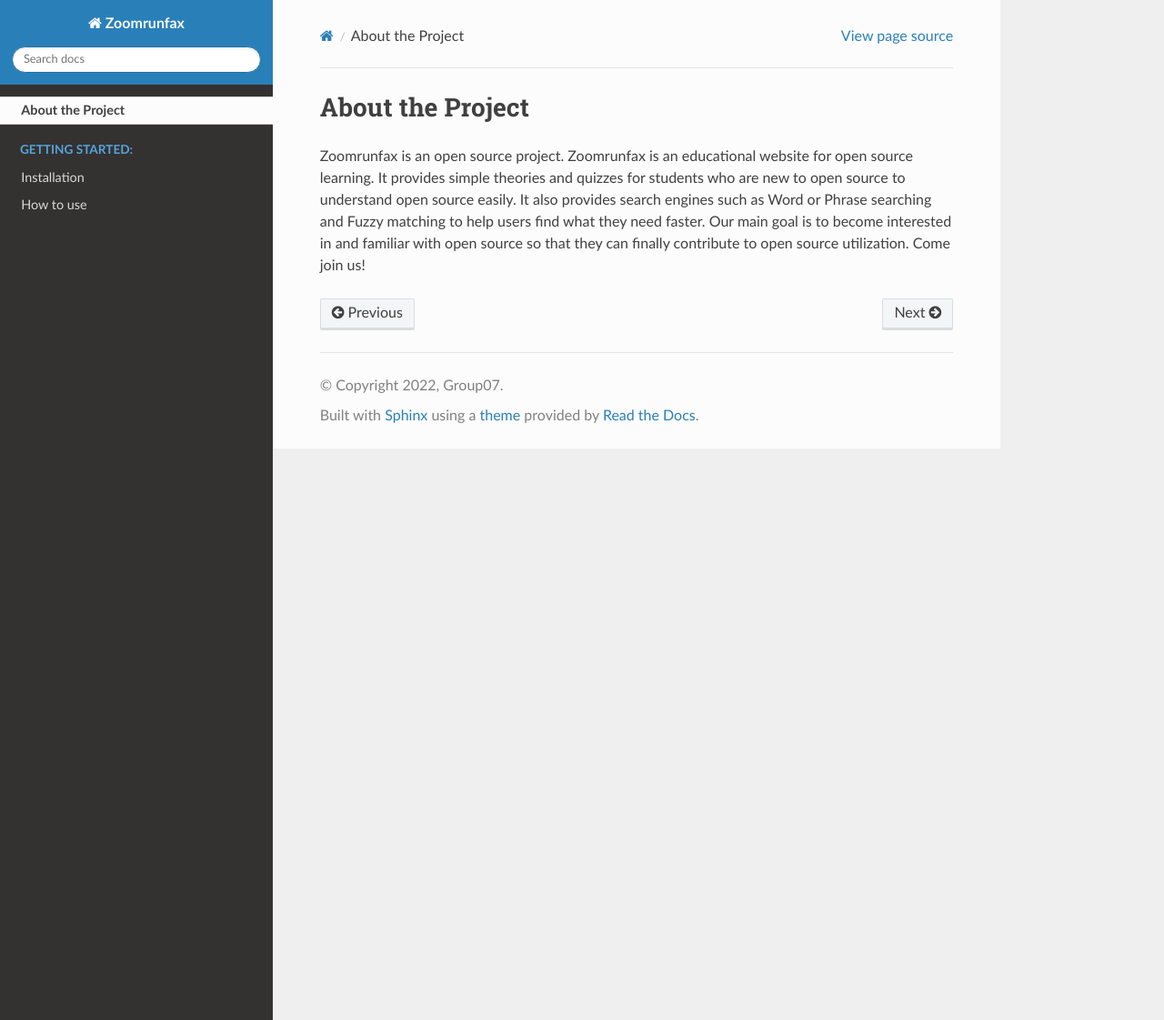
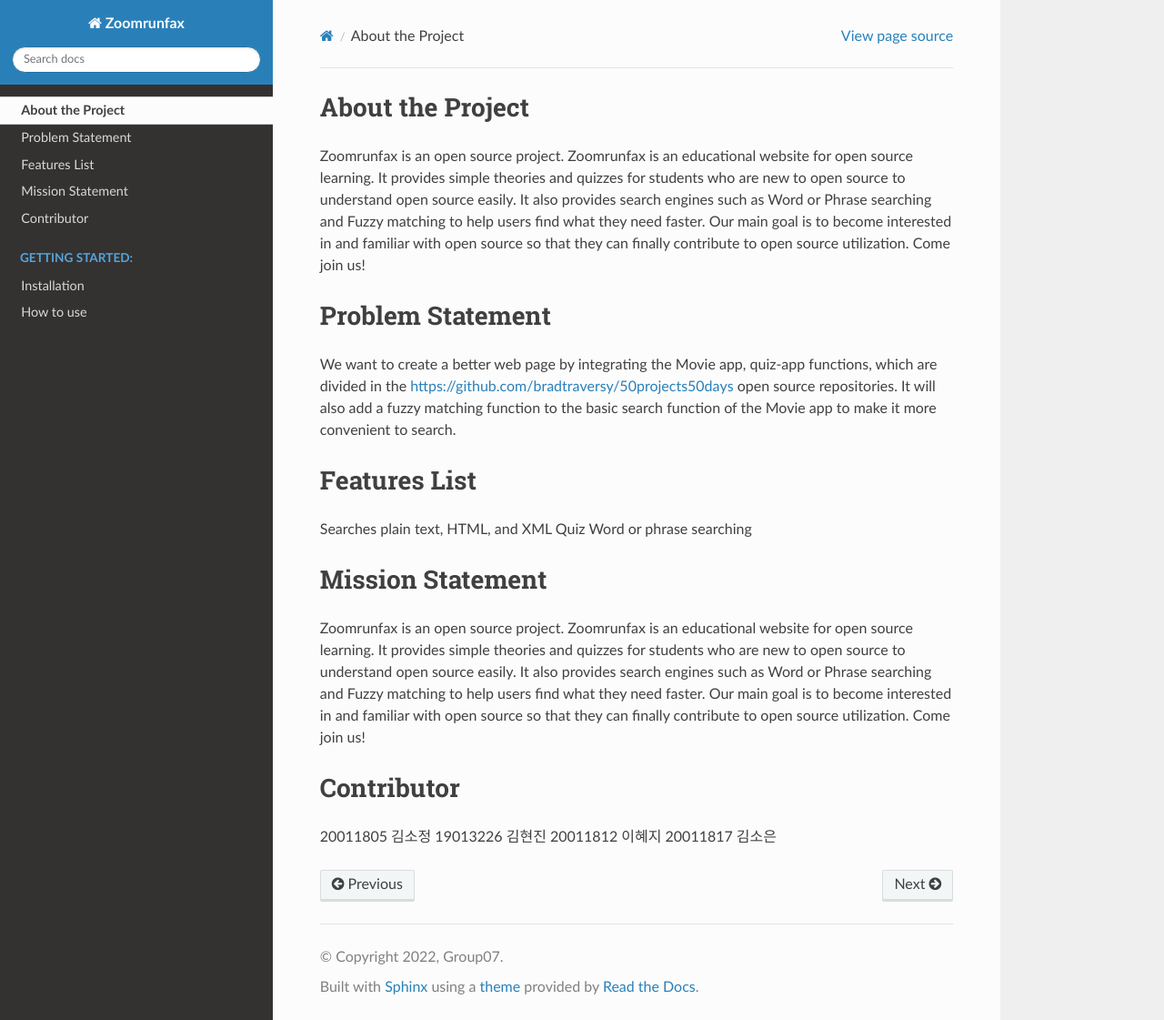
Before and after one commit to soeun72/OpS-EDU, a Sphinx documentation site: the page built from docs/source/About.rst, in a window 1280 px wide and 1121 px high. Shown: the whole window at 91% size. Built offline with Sphinx 7.4.7 and the Read the Docs theme 2.0.0, drawn with Linux system fonts in a browser that asks for light colours.

Commit message:
Update About.rst

```diff
--- a/docs/source/About.rst
+++ b/docs/source/About.rst
@@ -1,3 +1,24 @@
 About the Project
 =====================
 Zoomrunfax is an open source project. Zoomrunfax is an educational website for open source learning. It provides simple theories and quizzes for students who are new to open source to understand open source easily. It also provides search engines such as Word or Phrase searching and Fuzzy matching to help users find what they need faster. Our main goal is to become interested in and familiar with open source so that they can finally contribute to open source utilization. Come join us!
+
+Problem Statement
+=====================
+We want to create a better web page by integrating the Movie app, quiz-app functions, which are divided in the https://github.com/bradtraversy/50projects50days open source repositories. It will also add a fuzzy matching function to the basic search function of the Movie app to make it more convenient to search.
+
+Features List
+=====================
+Searches plain text, HTML, and XML
+Quiz
+Word or phrase searching
+
+Mission Statement
+=====================
+Zoomrunfax is an open source project. Zoomrunfax is an educational website for open source learning. It provides simple theories and quizzes for students who are new to open source to understand open source easily. It also provides search engines such as Word or Phrase searching and Fuzzy matching to help users find what they need faster. Our main goal is to become interested in and familiar with open source so that they can finally contribute to open source utilization. Come join us!
+
+Contributor
+=====================
+20011805 김소정
+19013226 김현진
+20011812 이혜지
+20011817 김소은
```
